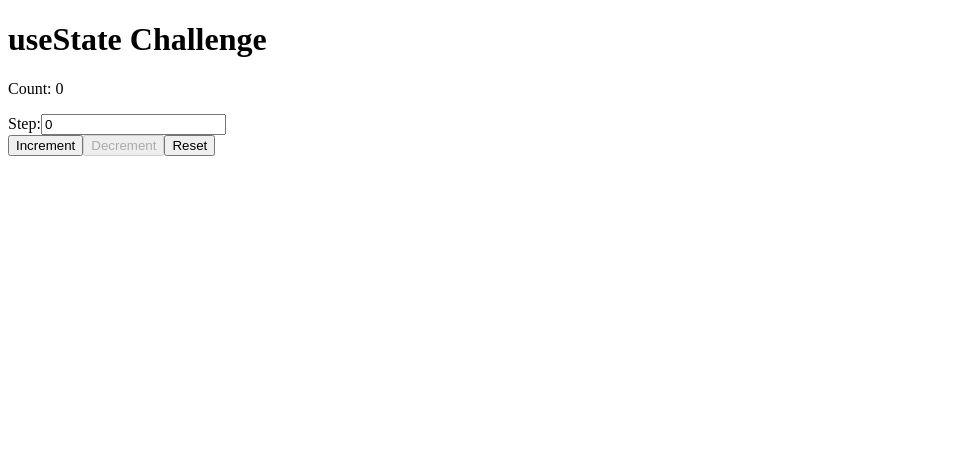
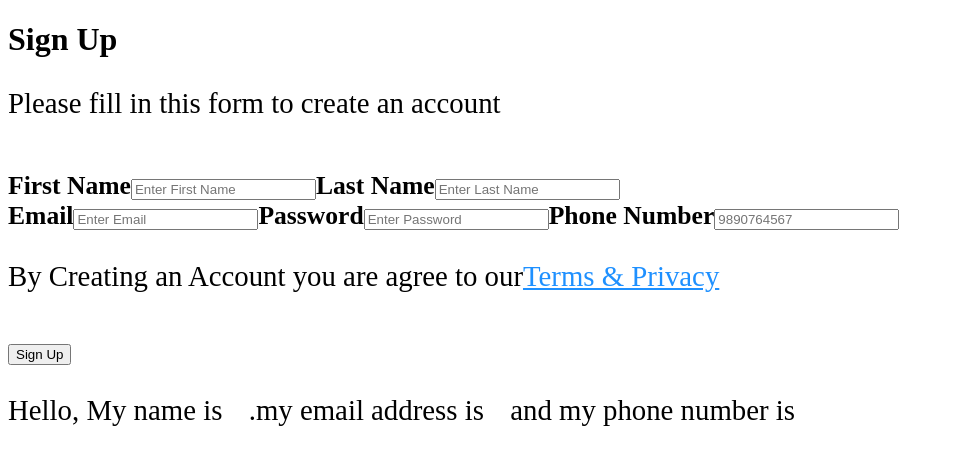
Before and after one commit to akshaythappar/React, a React (Vite) app in the folder react-thapa/: page / in a window 1280 px wide. Shown: the top 464 px of the page, without its empty margins (0-954 px from the left). Built offline with nearby package versions, Linux system fonts and the light colour scheme.

Commit message:
Registration form in react the hard way

```diff
--- a/react-thapa/src/App.jsx
+++ b/react-thapa/src/App.jsx
@@ -2,6 +2,7 @@
 import {Counter} from  "./components/hooks/useState"
 import { Challenge } from "./components/hooks/useState/Challenge";
 import CounterChallenge from "./components/hooks/useState/ChallengeByThapa";
+import { RegistrationFrom } from "./components/hooks/useState/Registration";
 
 
 export const App = () => {
@@ -9,7 +10,7 @@
   return (
      <>
 
-    <CounterChallenge/>
+    <RegistrationFrom/>
     </>
   );
 };
--- /dev/null
+++ b/react-thapa/src/components/hooks/useState/Registration.jsx
@@ -0,0 +1,147 @@
+import { useState } from "react";
+import "./index.css";
+
+export const RegistrationFrom = () => {
+    const [firstName,setFirstName]=useState("");
+    const [lastName,setLastName]=useState("");
+    const [email,setEmail]=useState("");
+    const [password,setPassword]=useState("");
+    const [phoneNumber,setPhoneNumber]=useState("");
+
+    // const handleInputChange=(e)=>{
+    //     switch(e.target.name){
+    //         case "firstName":
+    //             setFirstName(e.target.value);
+    //             break;
+    //         case "lastName":
+    //             setLastName(e.target.value);
+    //             break;
+    //         case "email":
+    //             setEmail(e.target.value);
+    //             break;
+    //         case "password":
+    //             setPassword(e.target.value);
+    //             break;
+    //         case "phoneNumber":
+    //             setPhoneNumber(e.target.value);
+    //             break;
+    //         default:
+    //             break;
+    //     }
+    // }
+    // or you can do like this
+
+
+    const handleInputChange=(e)=>{
+        const {name,value}=e.target;
+        switch(name){
+            case "firstName":
+                setFirstName(e.target.value);
+                break;
+            case "lastName":
+                setLastName(e.target.value);
+                break;
+            case "email":
+                setEmail(e.target.value);
+                break;
+            case "password":
+                setPassword(e.target.value);
+                break;
+            case "phone":
+                setPhoneNumber(e.target.value);
+                break;
+            default:
+                break;
+        }
+    }
+
+    const handleFormSubmit = (event)=>{
+        event.preventDefault();
+        // if the key and value are same then we no nedd to wrtite the two times we can write it only one time like below
+        const formData = {
+            firstName,
+            lastName,
+            email,
+            password,
+            phoneNumber
+        }
+        console.log(formData);
+
+    }
+  return (
+    <>
+      <form onSubmit={handleFormSubmit}>
+        <div className="container">
+          <h1>Sign Up</h1>
+          <p>Please fill in this form to create an account</p>
+
+          <label htmlFor="firstName">
+            <b>First Name</b>
+          </label>
+
+          <input
+            type="text"
+            name="firstName"
+            placeholder="Enter First Name"
+            required
+            value={firstName}
+            onChange={handleInputChange}
+          />
+
+          <label htmlFor="lastName">
+            <b>Last Name</b>
+          </label>
+
+          <input
+            type="text"
+            name="lastName"
+            placeholder="Enter Last Name"
+            required
+            value={lastName}
+            onChange={handleInputChange}
+          />
+        </div>
+
+        <label htmlFor="email">
+          <b>Email</b>
+        </label>
+        <input type="text" placeholder="Enter Email" name="email" required onChange={handleInputChange} value={email}/>
+
+        <label htmlFor="password">
+          <b>Password</b>
+        </label>
+        <input
+          type="password"
+          placeholder="Enter Password"
+          name="password"
+          required
+          value={password}
+          onChange={handleInputChange}
+        />
+
+        <label htmlFor="phone">
+          <b>Phone Number</b>
+        </label>
+        <input type="phone" placeholder="9890764567" name="phone" required  value={phoneNumber} onChange={handleInputChange}/>
+
+        <p>
+          By Creating an Account you are agree to our
+          <a href="" style={{ color: "dodgerblue" }}>
+            Terms & Privacy
+          </a>
+        </p>
+
+        <div>
+          <button type="submit" className="btn">
+            Sign Up
+          </button>
+        </div>
+
+      </form>
+
+      <section>
+        <p>Hello, My name is <span>{firstName} {lastName}</span> .my email address is <span>{email}</span> and my phone number is <span>{phoneNumber}</span></p>
+      </section>
+    </>
+  );
+};
--- /dev/null
+++ b/react-thapa/src/components/hooks/useState/index.css
@@ -0,0 +1,19 @@
+span{
+    font-size: 1.6rem;
+    font-weight: bold;
+    margin: 0 0.6rem;
+    color: #0eb7f4;
+}
+
+label,p{
+    font-size: 1.6rem;
+}
+
+p{
+    margin-bottom: 3.2rem;
+    font-size: 1.8rem;
+}
+
+button:hover{
+    opacity: 1;
+}
```
